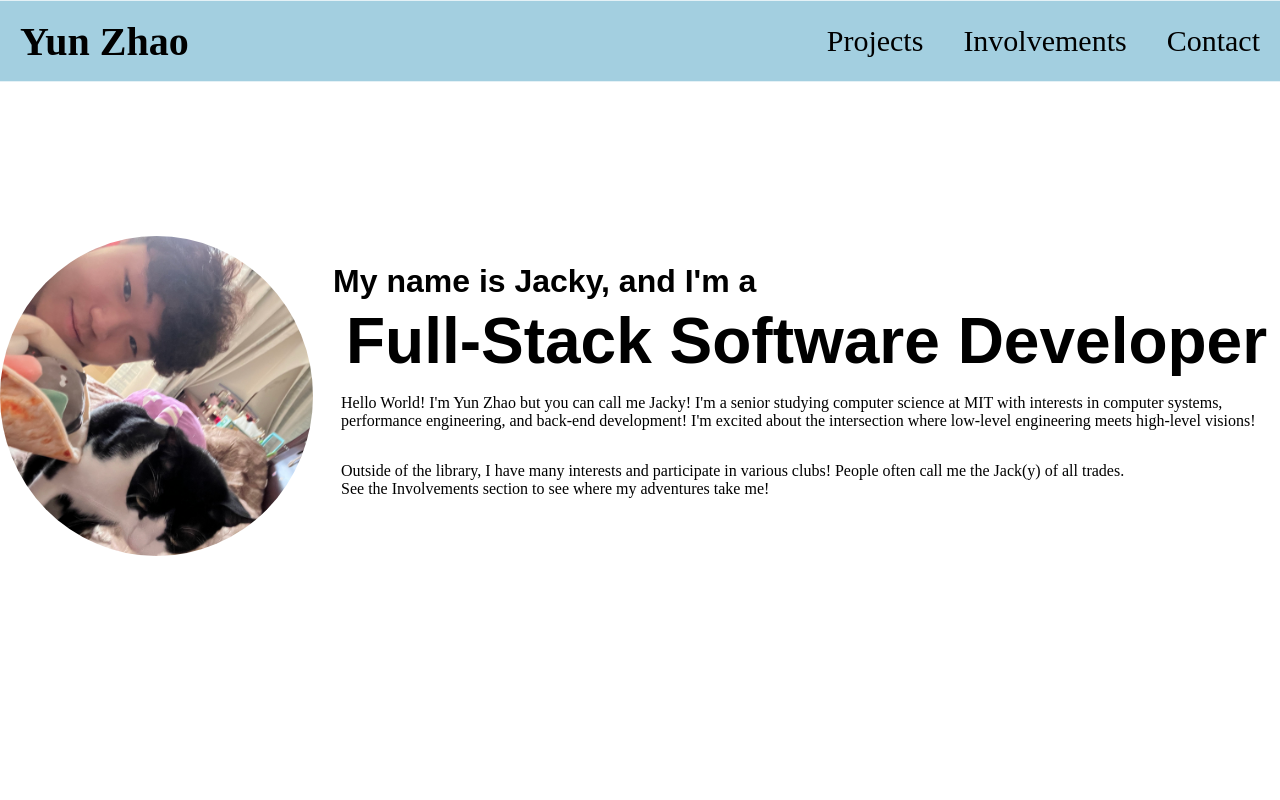
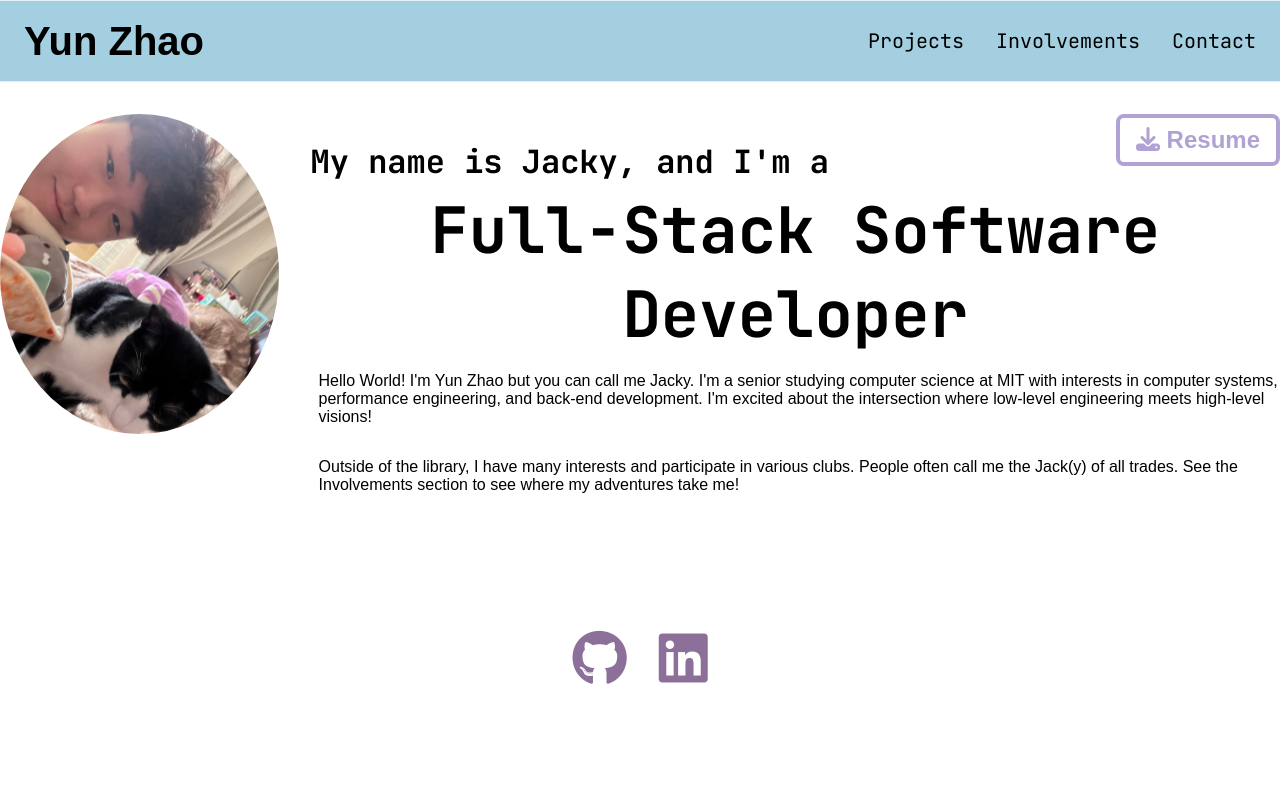
Before and after one commit to yzhao8056/yzhao8056.github.io, a plain HTML site: page index.html in a window 1280 px wide. Shown: the top 800 px of the page. Drawn offline with Linux system fonts and the light colour scheme.

Commit message:
Added a download resume button and some social media links.

```diff
--- a/index.html
+++ b/index.html
@@ -6,6 +6,8 @@
     <link rel="icon" href="/images/petey_favicon.ico" type="image/x-icon" sizes="any">
     <link rel="icon" href="/images/petey_favicon.png" type="image/png">
     <link href="https://fonts.googleapis.com/css2?family=Poppins&display=Playfair+Display&display=Montserrat=swap" rel="stylesheet">
+    <link href="https://fonts.googleapis.com/css2?family=JetBrains+Mono:wght@400;700&display=swap" rel="stylesheet">
+    <link rel="stylesheet" href="https://cdnjs.cloudflare.com/ajax/libs/font-awesome/6.5.0/css/all.min.css" />
 </head>
 <body>
     <nav id="navbar">
@@ -29,16 +31,29 @@
                 <h2 class="main-title">Full-Stack Software Developer</h2>
                 <div class="bio">
                     <p class="bio-description">
-                        Hello World! I'm Yun Zhao but you can call me Jacky! I'm a senior studying computer science at MIT
-                        with interests in computer systems, performance engineering, and back-end development! I'm excited
+                        Hello World! I'm Yun Zhao but you can call me Jacky. I'm a senior studying computer science at MIT
+                        with interests in computer systems, performance engineering, and back-end development. I'm excited
                         about the intersection where low-level engineering meets high-level visions!
                     </p>
                     <p class="bio-description">
-                        Outside of the library, I have many interests and participate in various clubs! People often call me
-                        the Jack(y) of all trades. <br> See the Involvements section to see where my adventures take me!
+                        Outside of the library, I have many interests and participate in various clubs. People often call me
+                        the Jack(y) of all trades. See the Involvements section to see where my adventures take me!
                     </p>
                 </div>
             </div>
+            <div class="resume">
+                <a href="/assets/resume.pdf" download class="resume-btn">
+                    <i class="fa-solid fa-download"></i> Resume
+                </a>
+            </div>
+        </div>
+        <div class="about-bottom">
+            <a href="https://github.com/yzhao8056" target="_blank">
+                <i class="fa-brands fa-github"></i>
+            </a>
+            <a href="www.linkedin.com/in/yzhao8056" target="_blank">
+                <i class="fa-brands fa-linkedin"></i>
+            </a>
         </div>
     </section>
 
--- a/styles.css
+++ b/styles.css
@@ -36,27 +36,29 @@ nav.scrolled {
 }
 
 .nav-left {
-    padding: 20px;
     display: flex;
+    padding: 1.5rem;
+    font-family: 'Montserrat', sans-serif;
 }
 
 .nav-left a {
     color: black;
-    font-size: 40px;
+    font-size: 2.5rem;
     font-weight: bold;
     text-decoration: none;
 }
 
 .nav-right {
     display: flex;
-    gap: 40px;
-    padding: 20px;
+    gap: 2rem;
+    padding: 1.5rem;
 }
 
 .nav-right a {
     color: black;
     text-decoration: none;
-    font-size: 30px;
+    font-size: 1.25rem;
+    font-family: 'Jetbrains Mono', monospace;
 }
 
 .nav-right a:hover {
@@ -78,14 +80,13 @@ section {
 #about-section {
     height: 100vh;
     gap: 1.5rem;
-    justify-content: center;
 }
 
 #about-section .about-top {
     display: flex;
-    gap: 20px;
-    margin-bottom: 0.5rem;
-    /* border: 1px solid red; */
+    gap: 2rem;
+    margin-bottom: 0;
+    position: relative;
 }
 
 #about-section .profile-picture {
@@ -110,12 +111,11 @@ section {
     display: flex;
     flex-direction: column;
     margin: 0;
-    /* border: 1px solid red; */
 }
 
 #about-section .sub-title {
     font-size: 2rem;
-    font-family: 'Montserrat', sans-serif;
+    font-family: 'Jetbrains Mono', monospace;
     margin-bottom: 0.3rem;
 }
 
@@ -123,7 +123,7 @@ section {
     font-weight: bold;
     text-align: center;
     font-size: 4rem;
-    font-family: 'Montserrat', sans-serif;
+    font-family: 'Jetbrains Mono', monospace;
     margin-top: 0;
     margin-bottom: 0;
 }
@@ -131,12 +131,57 @@ section {
 #about-section .bio {
     padding-left: 0.5rem;
     max-width: 60rem;
-    /* border: 1px solid red; */
+    font-family: 'Montserrat', sans-serif;
 }
 
 #about-section .bio-description {
     font-size: 1rem;
     margin-bottom: 2rem;
+}
+
+#about-section .resume {
+    display: flex;
+    position: absolute;
+    top: 0;
+    right: 0;
+    padding: 0.5rem 1rem;
+    border-radius: 0.5rem;
+    border: 0.25rem solid #B0A3D4; /* Wisteria */
+    transition: transform 0.4s;
+}
+
+#about-section .resume a {
+    text-decoration: none;
+    color: #B0A3D4;
+    font-family: 'Montserrat', sans-serif;
+    font-size: 1.5rem;
+    font-weight: bold;
+}
+
+#about-section .resume img{
+    height: 1.5rem;
+    width: 1.5rem;
+}
+
+#about-section .resume:hover {
+    transform: scale(1.2);
+}
+
+#about-section .about-bottom {
+    display: flex;
+    margin-top: 5rem;
+    gap: 2rem;
+}
+
+#about-section .about-bottom i {
+    color: #8d709a;
+    font-size: 3.5rem;
+    transition: transform 0.4s, color 0.4s;
+}
+
+#about-section .about-bottom i:hover {
+    color: #B0A3D4;
+    transform: scale(1.2);
 }
 
 /* Projects Section */
```
